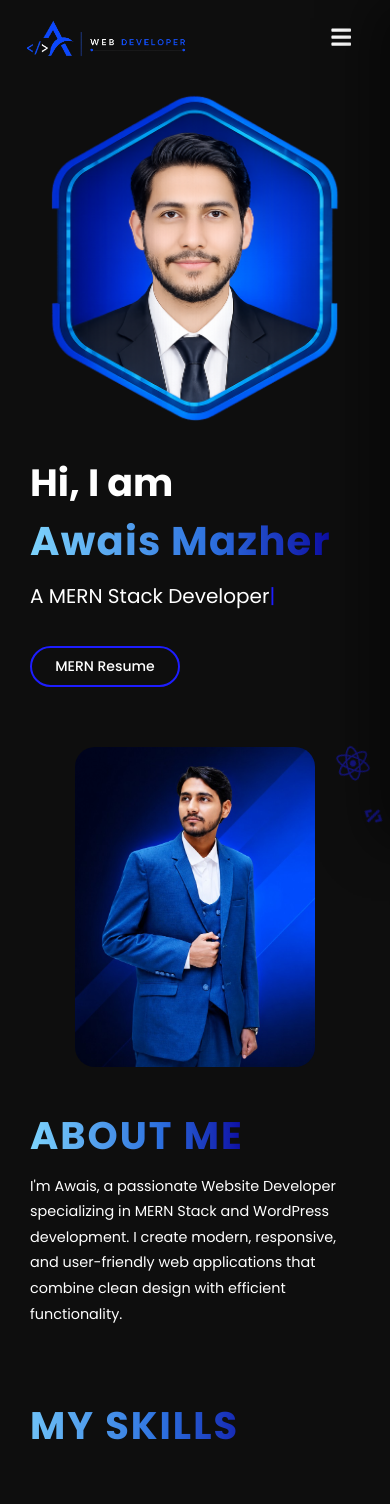
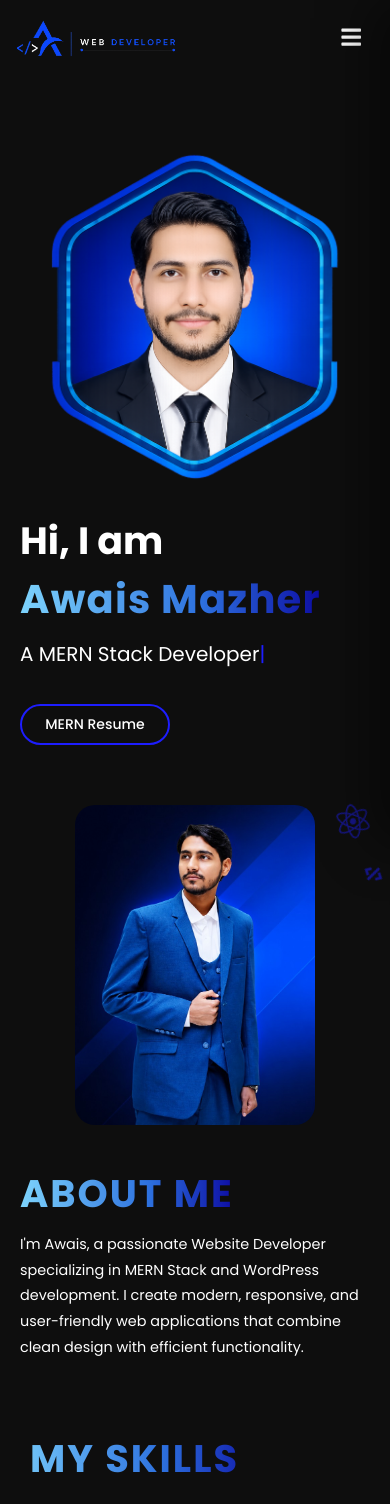
Before and after one commit to Awais-Mazher/Portfolio-Web, a React (Vite) app: page / in a window 390 px wide. Shown: the top 1504 px of the page. Built offline with nearby package versions, Linux system fonts and the light colour scheme.

Commit message:
Some mobile view adjustments

```diff
--- a/src/components/About/About.css
+++ b/src/components/About/About.css
@@ -116,7 +116,7 @@
 
 @media (max-width: 768px) {
     .about-section{
-        padding: 50px 30px;
+        padding: 50px 20px;
     }
 
     .about-container{
--- a/src/components/Contact/Contact.css
+++ b/src/components/Contact/Contact.css
@@ -88,11 +88,11 @@
 
 @media (max-width: 768px) {
     .contact-section{
-        padding: 40px 30px 20px;
+        padding: 40px 20px 20px;
     }
 
     .contact-details-container{
-        gap: 20px;
+        gap: 25px;
     }
 
     .contact-item{
--- a/src/components/Footer/Footer.css
+++ b/src/components/Footer/Footer.css
@@ -65,6 +65,10 @@ footer .social-icons{
 }
 
 @media (max-width: 1024px) {
+    footer{
+        padding: 10px 20px;
+    }
+
     footer p{
         font-size: 14px;
     }
--- a/src/components/Header/Header.css
+++ b/src/components/Header/Header.css
@@ -122,6 +122,10 @@ header button:hover{
 }
 
 @media (max-width: 768px){
+    header{
+        padding: 0 20px;
+    }
+
     header .logo{
         width: 180px;
         height: 62px;
@@ -145,7 +149,7 @@ header button:hover{
         background: #0e0e0e;
         border-left: 1px solid rgba(255, 255, 255, 0.15);
         box-shadow: -20px 0 50px rgba(0, 0, 0, 0.45);
-        transition: transform 0.55s cubic-bezier(0.16, 1, 0.3, 1);
+        transition: transform 0.75s cubic-bezier(0.16, 1, 0.3, 1);
         transform: translateX(100%);
         z-index: 100;
     }
--- a/src/components/Hero/Hero.css
+++ b/src/components/Hero/Hero.css
@@ -1,5 +1,6 @@
 .hero-section{
     width: 100%;
+    min-height: 80vh;
     padding: 30px 50px;
     display: flex;
     align-items: center;
@@ -112,7 +113,7 @@
 
 @media (max-width: 768px){
     .hero-section{
-        padding: 10px 30px;
+        padding: 10px 20px;
         flex-direction: column-reverse;
     }
 
--- a/src/components/Projects/Projects.css
+++ b/src/components/Projects/Projects.css
@@ -218,6 +218,7 @@
 
   .projects-list {
     padding: 0 20px;
+    --sticky-base: 16px;
   }
 
   .project-card {
--- a/src/components/Projects/Projects.jsx
+++ b/src/components/Projects/Projects.jsx
@@ -86,7 +86,7 @@ const Projects = () => {
       <div className="projects-list">
         {
           projects.map((project, i) => (
-            <div key={i} className="project-sticky" style={{ top: `${90 + i * 24}px`, zIndex: i + 1 }}>
+            <div key={i} className="project-sticky" style={{ top: `calc(var(--sticky-base, 90px) + ${i * 24}px)`, zIndex: i + 1 }}>
               <article className="project-card">
                 <div className="project-card-media">
                   {
--- a/src/components/Skills/Skills.css
+++ b/src/components/Skills/Skills.css
@@ -278,7 +278,7 @@
   .skills-section {
     --orbit-radius: 120px;
     --orbit-icon-size: 44px;
-    --orbit-icon-img: 30px;
+    --orbit-icon-img: 34px;
     --orbit-center-size: 70px;
     --orbit-center-img: 44px;
   }
```
